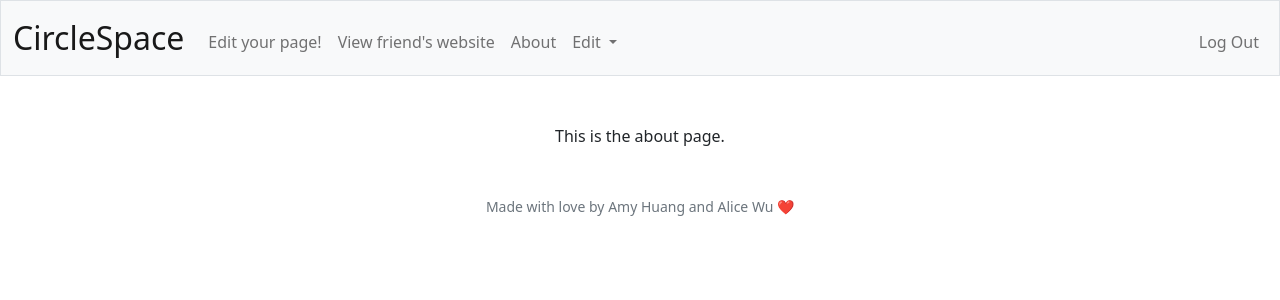
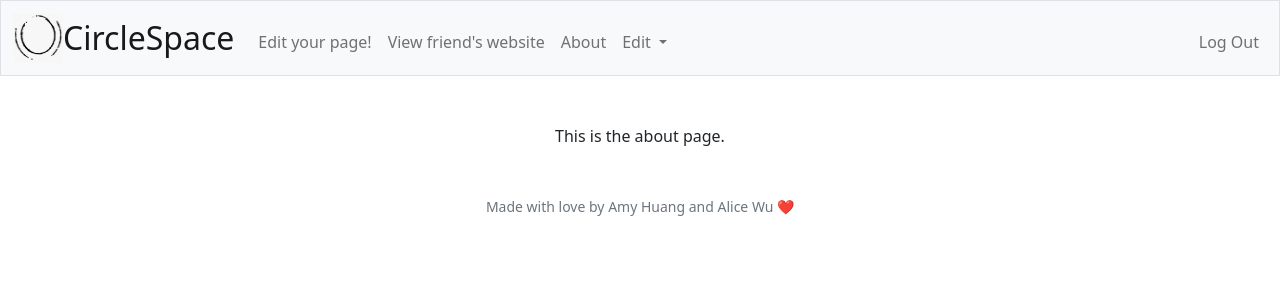
Before and after one commit to awu2003/final-project, a Flask app: page /about in a window 1280 px wide. Shown: the top 300 px of the page. Run offline with Flask 2, Linux system fonts and the light colour scheme; a user stored in the database is signed in; some libraries are stand-ins or nearby versions.

Commit message:
logo and readme

```diff
--- a/website/templates/layout.html
+++ b/website/templates/layout.html
@@ -24,6 +24,8 @@
 
         <nav class="bg-light border navbar navbar-expand-md navbar-light">
             <div class="container-fluid">
+                <img width=50px height=50px src="/static/double.png" alt="logo">
+                <div></div>
                 <a class="navbar-brand" href="/">CircleSpace</a>
                 <button aria-controls="navbar" aria-expanded="false" aria-label="Toggle navigation" class="navbar-toggler" data-bs-target="#navbar" data-bs-toggle="collapse" type="button">
                     <span class="navbar-toggler-icon"></span>
```
Also changed, not shown: README.md, website/database.db, website/static/double.png (added), website/static/real.jpeg (added), 2 other files.
